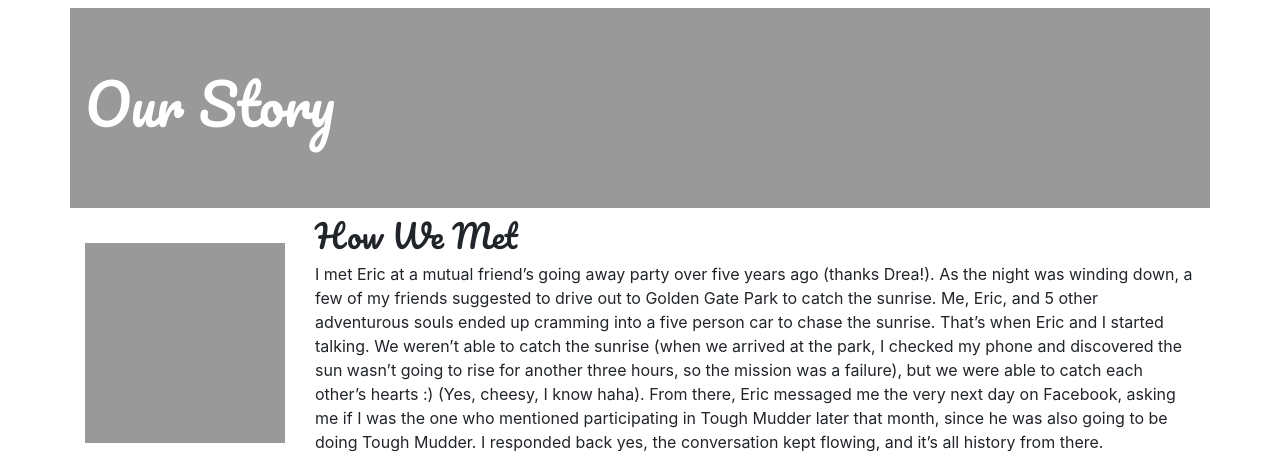
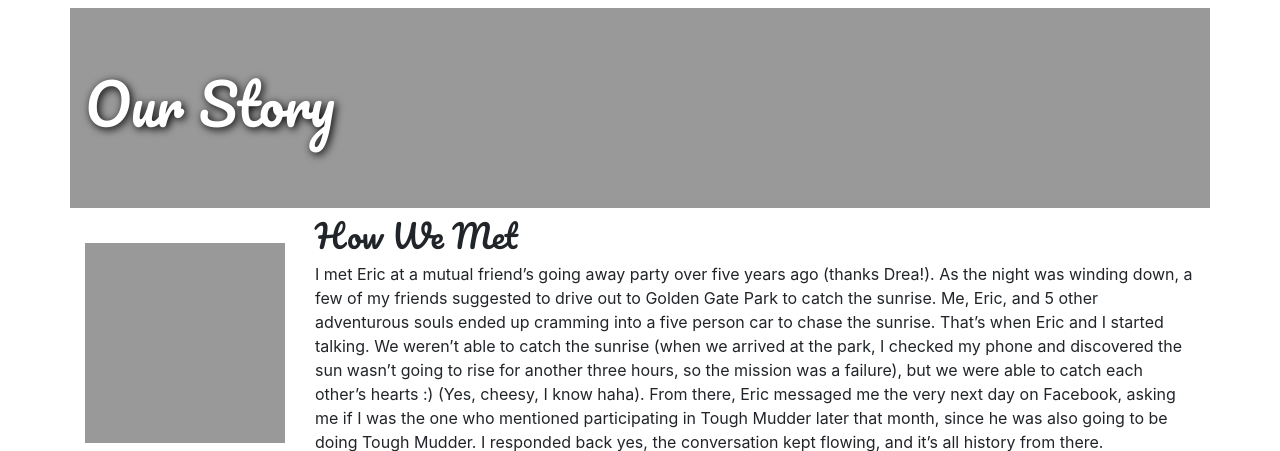
Before and after one commit to gkskillz/karenanderic, a Python web app: template web/app/template/home.html in a window 1280 px wide. Shown: the part 56-507 px from the top of the page. Run offline with Jinja, Linux system fonts and the light colour scheme; the template is opened without the code that fills it, so the values that code supplies are empty; some libraries are stand-ins or nearby versions.

Commit message:
Add shadows to banner text

```diff
--- a/web/static/style.css
+++ b/web/static/style.css
@@ -10,6 +10,10 @@ h1, h2, h3, h4 {
   height: 200px;
 }
 
+.banner h1 {
+  text-shadow: 2px 2px 8px #000;
+}
+
 .thumbnail-placeholder {
   background-color: #999;
   height: 200px;
```
